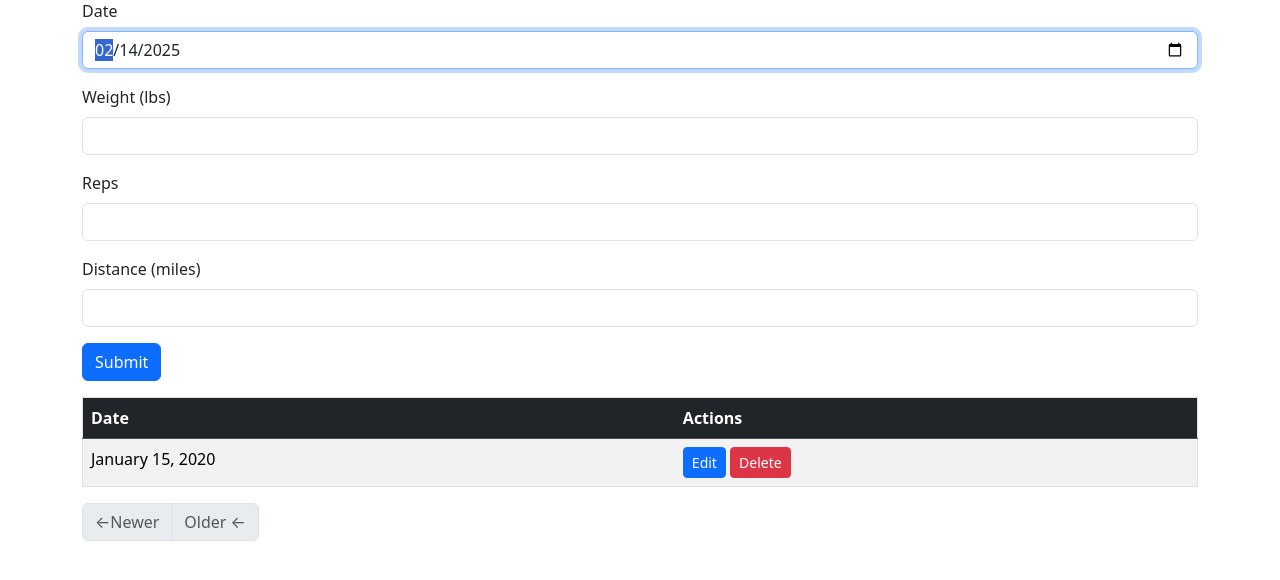
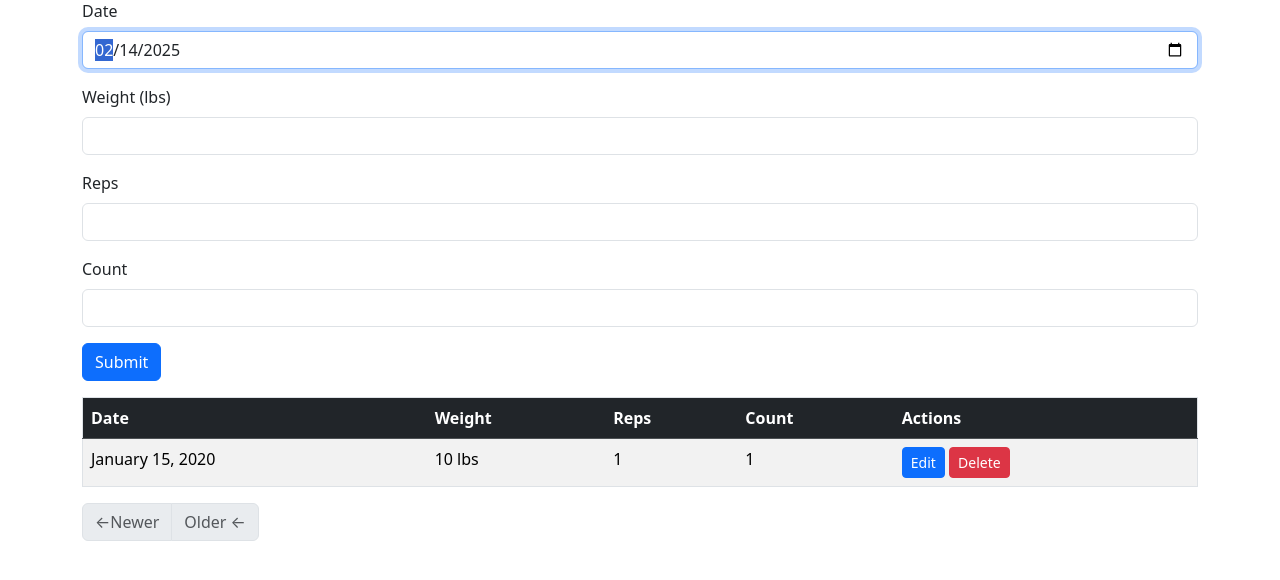
Before and after one commit to DerrickMac/fitness-tracker, a Flask app: page /log-exercise/1 in a window 1280 px wide. Shown: the part 129-709 px from the top of the page. Run offline with Flask 3, Linux system fonts and the light colour scheme; a user stored in the database is signed in; tables that the repository leaves empty hold one stand-in row (values such as "Sample post"); some libraries are stand-ins or nearby versions.

Commit message:
Add count attribute to Exercise model and bodyweight/freeweight exercise_types

```diff
--- a/app/forms.py
+++ b/app/forms.py
@@ -54,12 +54,13 @@ class EditProfileForm(FlaskForm):
 
 class WorkoutForm(FlaskForm):
     name = StringField('Name', validators=[DataRequired()])
-    exercise_type = SelectField('Exercise Type', choices=[('machine', 'Machine'), ('cardio', 'Cardio')], validators=[DataRequired()])
+    exercise_type = SelectField('Exercise Type', choices=[('machine', 'Machine'), ('freeweight', 'Freeweight'), ('bodyweight', 'Bodyweight'), ('cardio', 'Cardio')], validators=[DataRequired()])
     submit = SubmitField('Submit')
 
 class ExerciseForm(FlaskForm):
     date = DateTimeField('Date', format='%Y-%m-%d', default=datetime.now(), validators=[DataRequired()])
     weight = IntegerField('Weight (lbs)', validators=[Optional()])
     reps = IntegerField('Reps', validators=[Optional()])
+    count = IntegerField('Count', validators=[Optional()])
     distance = IntegerField('Distance (miles)', validators=[Optional()])
     submit = SubmitField('Submit')
--- a/app/models.py
+++ b/app/models.py
@@ -48,13 +48,13 @@ class Workout(db.Model):
     exercise_type: Mapped[str] = mapped_column(String(64))
     user_id: Mapped[int] = mapped_column(ForeignKey(User.id), index=True)
     user: Mapped[User] = relationship(back_populates='workouts')
-
     exercises: Mapped[List["Exercise"]] = relationship(secondary='workout_exercise', back_populates="workouts")
 
 class Exercise(db.Model):
     id: Mapped[int] = mapped_column(primary_key=True)
     date: Mapped[datetime] = mapped_column(index=True, default=lambda: datetime.now(timezone.utc))
     reps: Mapped[int] = mapped_column(Integer, nullable=True, default=None)
+    count: Mapped[int] = mapped_column(Integer, nullable=True, default=None)
     weight: Mapped[int] = mapped_column(Integer, nullable=True, default=None)
     distance: Mapped[int] = mapped_column(Integer, nullable=True, default=None)
     workouts: Mapped[List['Workout']] = relationship(secondary='workout_exercise', back_populates='exercises')
--- a/app/routes.py
+++ b/app/routes.py
@@ -180,9 +180,10 @@ def log_exercise(workout_id):
     if form.validate_on_submit():
         exercise = Exercise(
                     date=form.date.data,
-                    weight=form.weight.data if user_workout.exercise_type == "machine" else None,
-                    reps=form.reps.data if user_workout.exercise_type == "machine" else None,
-                    distance=form.distance.data if user_workout.exercise_type == "cardio" else None
+                    weight=form.weight.data,
+                    reps=form.reps.data,
+                    count=form.count.data,
+                    distance=form.distance.data
                     )
         user_workout.exercises.append(exercise)
         db.session.commit()
--- a/app/templates/_history.html
+++ b/app/templates/_history.html
@@ -3,11 +3,12 @@
       <thead class="table-dark">
           <tr>
               <th scope="col">Date</th>
-              {% if exercise_type == "machine" %}
-                  <th scope="col">Weight</th>
-                  <th scope="col">Reps</th>
-              {% elif exercise_type == "cardio" %}
-                  <th scope="col">Distance</th>
+              {% if exercise_type == "cardio" %}
+                <th scope="col">Distance</th>
+              {% else %}
+                <th scope="col">Weight</th>
+                <th scope="col">Reps</th>
+                <th scope="col">Count</th>
               {% endif %}
               <th scope="col">Actions</th>
           </tr>
@@ -16,11 +17,12 @@
           {% for exercise in exercises %}
           <tr>
               <td>{{ moment(exercise.date, local=True).format('LL') }}</td>
-              {% if exercise_type == "machine" %}
+              {% if exercise_type == "cardio" %}
+                  <td>{{ exercise.distance ~ ' mi' if exercise.distance is not none else '' }}</td>
+              {% else %}
                   <td>{{ exercise.weight ~ ' lbs' if exercise.weight is not none else '' }}</td>
                   <td>{{ exercise.reps or "" }}</td>
-              {% elif exercise_type == "cardio" %}
-                  <td>{{ exercise.distance ~ ' mi' if exercise.distance is not none else '' }}</td>
+                  <td>{{ exercise.count or "" }}</td>
               {% endif %}
               <td>
                   <a href="{{ url_for('edit_exercise', workout_id=workout_id, exercise_id=exercise.id) }}" class="btn btn-primary btn-sm">
--- a/app/templates/log_exercise.html
+++ b/app/templates/log_exercise.html
@@ -34,18 +34,20 @@
   const distance = document.getElementById("distance_container");
   const reps = document.getElementById("reps_container");
   const weight = document.getElementById("weight_container");
+  const count = document.getElementById("count_container");
 
   function updateFields() {
       const value = exerciseTypeSelect;
 
-      if (value === "machine") {
-        weight.style.display = "block";
-        reps.style.display = "block";
-        distance.style.display = "none";
-      } else if (value === "cardio") {
+      if (value === "cardio") {
         weight.style.display = "none";
         reps.style.display = "none";
         distance.style.display = "block";
+      } else {
+        weight.style.display = "block";
+        reps.style.display = "block";
+        count.style.display = "block";
+        distance.style.display = "none";
       }
     }
 
```
Also changed, not shown: migrations/versions/4c93e765f522_add_count_attribute_to_exercise_model.py (added, +32 -0 lines).
